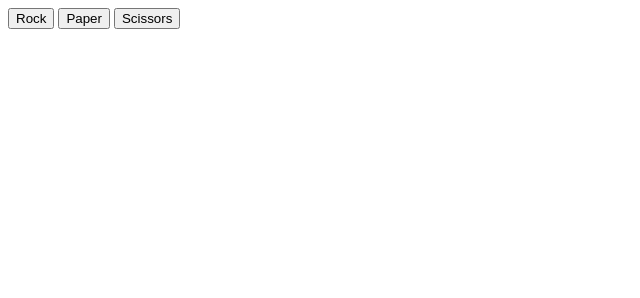
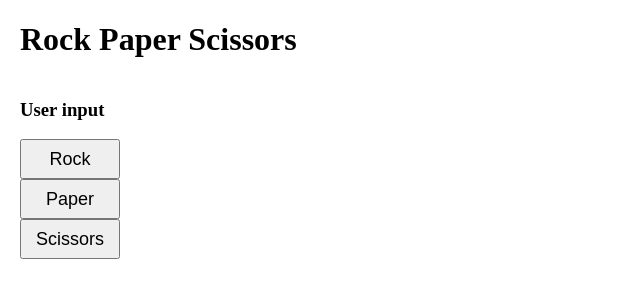
Before and after one commit to Demonity11/rock-paper-scissors, a plain HTML site: page index.html in a window 1280 px wide. Shown: the whole page, without its empty margins (0-640 px from the left). Drawn offline with Linux system fonts and the light colour scheme.

Commit message:
Added some style into the UI

```diff
--- a/index.html
+++ b/index.html
@@ -5,9 +5,12 @@
     <meta name="viewport" content="width=device-width, initial-scale=1.0">
     <title>Rock-Paper-Scissors</title>
     <script src="code.js" defer></script>
+    <link rel="stylesheet" href="style.css">
 </head>
 <body>
+    <h1>Rock Paper Scissors</h1>
     <div class="user">
+        <h3>User input</h3>
         <button class="btn" id="rock">Rock</button>
         <button class="btn" id="paper">Paper</button>
         <button class="btn" id="scissors">Scissors</button>
--- /dev/null
+++ b/style.css
@@ -0,0 +1,20 @@
+body {
+    margin-left: 20px;
+}
+
+.user {
+    display: flex;
+    width: 100px;
+    flex-wrap: wrap;
+    flex-direction: column;
+}
+
+.btn {
+    flex: 0 0 auto;
+    height: 40px;
+    font-size: 18px;
+}
+
+#log, #score {
+    font-size: 20px;
+}
```
